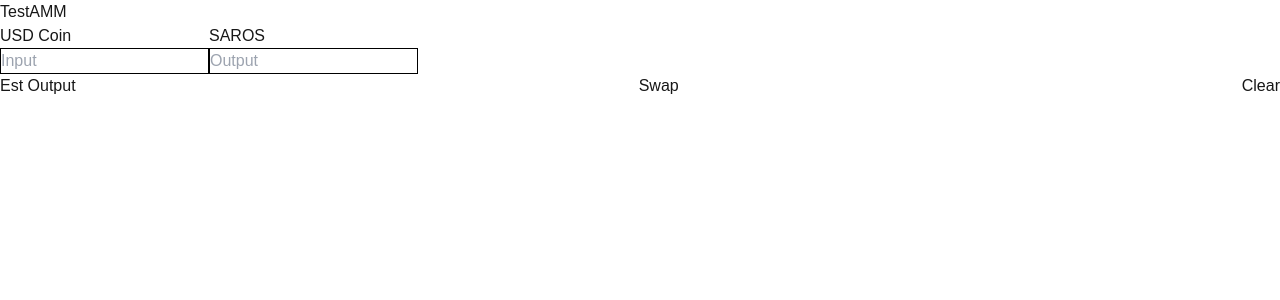
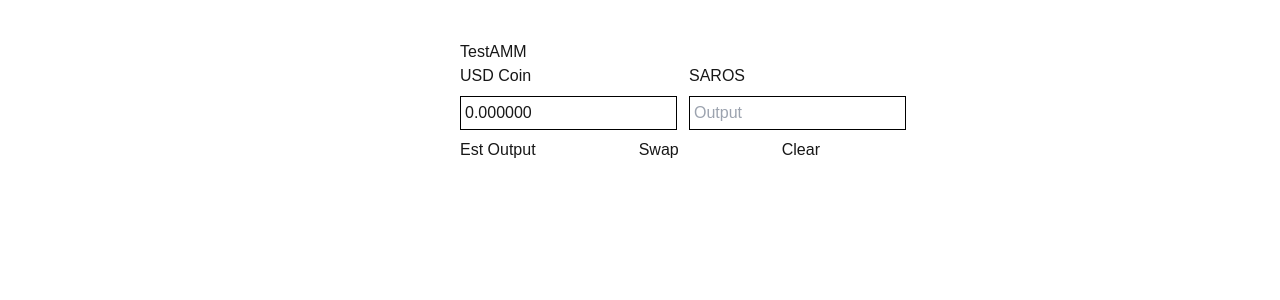
Before and after one commit to namvh1/test-sdk, a Next.js app: page / in a window 1280 px wide. Shown: the top 300 px of the page. Built offline with nearby package versions, Linux system fonts and the light colour scheme; what @project-serum/borsh, @solana/web3.js, buffer-layout would draw is missing.

Commit message:
refactor: clean up code formatting and improve input handling in TestAMM component

```diff
--- a/app/TestAMM.tsx
+++ b/app/TestAMM.tsx
@@ -67,9 +67,7 @@
   const [input, setInput] = useState("");
   const [output, setOutput] = useState("");
 
-  const onChange = (e: {
-    target: { name: string; value: string };
-  }) => {
+  const onChange = (e: { target: { name: string; value: string } }) => {
     const { value } = e.target;
     setOutput(value);
   };
@@ -142,7 +140,9 @@
       poolParams
     );
 
-    const amountInWithSlippage = get(res, "amountInWithSlippage", '').toString();
+    const amountInWithSlippage = get(res, "amountInWithSlippage", 0)
+      .toFixed(6)
+      .toString();
     console.log("🚀 ~ onSwap ~ amountInWithSlippage:", amountInWithSlippage);
     const result = await swapSaros(
       connection,
@@ -164,24 +164,37 @@
     setOutput("");
   };
 
+  console.log(input);
+
   return (
-    <div>
+    <div
+      style={{
+        maxWidth: "360px",
+        margin: "40px auto 0",
+      }}
+    >
       TestAMM
-      <div style={{ display: "flex" }}>
-        <div>
+      <div style={{ display: "flex", gap: 12 }}>
+        <div
+          style={{
+            display: "flex",
+            flexDirection: "column",
+            gap: 8,
+          }}
+        >
           <div>{USDC_TOKEN.name}</div>
           <input
-            style={{ border: "1px solid black" }}
+            style={{ border: "1px solid black", padding: 4 }}
             placeholder="Input"
             // onChange={onChange}
-            value={input}
+            value={Number(input).toFixed(6)}
             name="input"
           />
         </div>
-        <div>
+        <div style={{ display: "flex", flexDirection: "column", gap: 8 }}>
           <div>{SAROS_TOKEN.name}</div>
           <input
-            style={{ border: "1px solid black" }}
+            style={{ border: "1px solid black", padding: 4 }}
             placeholder="Output"
             value={output}
             name="output"
@@ -189,7 +202,13 @@
           />
         </div>
       </div>
-      <div style={{ display: "flex", justifyContent: "space-between" }}>
+      <div
+        style={{
+          display: "flex",
+          justifyContent: "space-between",
+          marginTop: 8,
+        }}
+      >
         <button onClick={getSwapExactOut}>Est Output</button>
         <button onClick={onSwap}>Swap</button>
         <button onClick={onClear}>Clear</button>
```
